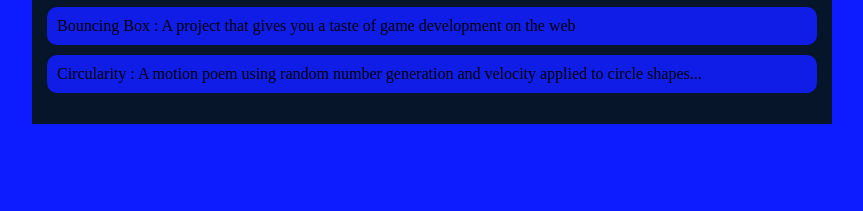
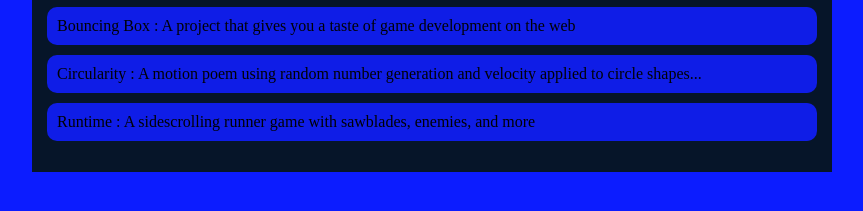
Before and after one commit to agore1234/agore1234.github.io, a plain HTML site: page portfolio.html in a window 1280 px wide. Shown: the part 217-428 px from the top of the page, without its empty margins (208-1071 px from the left). Drawn offline with Linux system fonts and the light colour scheme.

Commit message:
add runtime project

```diff
--- a/portfolio.html
+++ b/portfolio.html
@@ -25,6 +25,7 @@
                     <li><a href="projects/platformer/">Platformer : A cannon - dodging, collectible - grabbing adventure game for Halleb0t</a></li>
                     <li><a href="projects/bouncing-box/">Bouncing Box : A project that gives you a taste of game development on the web </a></li>
                     <li><a href="projects/circularity/">Circularity : A motion poem using random number generation and velocity applied to circle shapes...</a></li>
+                    <li><a href="projects/runtime/">Runtime : A sidescrolling runner game with sawblades, enemies, and more </a></li>
                 </ul>
             </div>
         </main>
```
